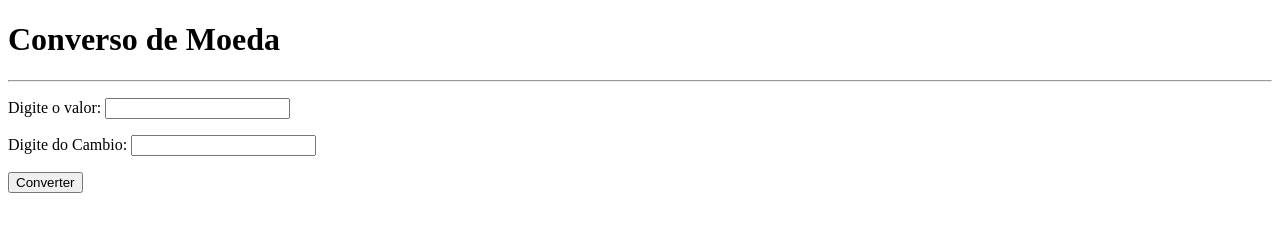
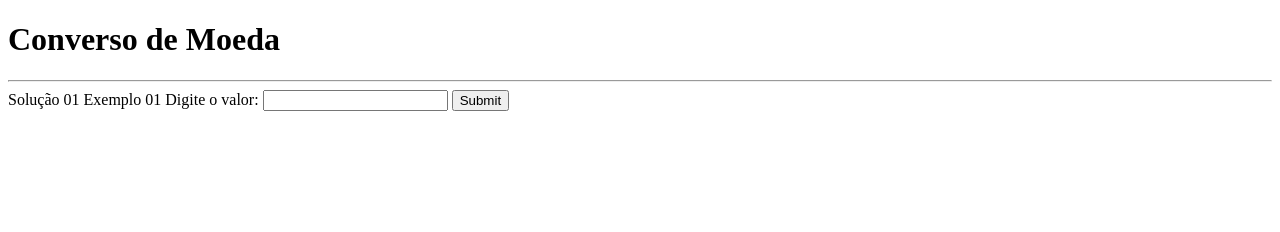
Before and after one commit to R0drigo-Pedroso/Aulas-js, a plain HTML site: page exercicios/03-converso-de-moedaCorrigido.html in a window 1280 px wide. Drawn offline with Linux system fonts and the light colour scheme.

Commit message:
atualizaçao

```diff
--- a/exercicios/03-converso-de-moedaCorrigido.html
+++ b/exercicios/03-converso-de-moedaCorrigido.html
@@ -12,23 +12,23 @@
     <h1>Converso de Moeda</h1>
     <hr>
 
-    <form action="">
+    <!-- <form action="">     -->
         <!--Campo para Digitar o valor-->
-        <p>
+        <!-- <p>
             <label for="valor" id="numbers">Digite o valor: </label>
             <input type="number" id="valor" step="0.01" required>
-        </p>
+        </p> -->
 
             <!--Campo para digitar Cambio-->
-        <p>
+        <!-- <p>
             <label for="valorCambio">Digite do Cambio: </label>
             <input type="number" id="valorCambio" step="0.01" required   >
         </p>
 
         <input type="submit" value="Converter" id="converter" step="0.01" required>
-    </form>
+    </form> -->
 
-    <h2 id="resultado"></h2>
+    <!-- <h2 id="resultado"></h2> -->
 
         <!-- Solução 02
         Campo para Digitar o valor
@@ -48,15 +48,15 @@
         <h2 id="resultado"></h2>
             -->
 
-        <!-- Solução 01
+         Solução 01
         Exemplo 01
         <label for="valorDolar" id="numbers">Digite o valor: </label>
         <input type="number" id="valorDolar" required>
 
-        <input type="submit" id="converter" onclick="converterDolar()">  onClick - é a função
+        <input type="submit" id="converter" onclick="converterDolar()">  <!--onClick - é a função-->
 
         <h2 id="resultado"></h2>
-        -->
+
 
         <script src="js/03-conversomoedaCorrigido.js"></script>
 </body>
```
Also changed, not shown: exercicios/js/03-conversomoedaCorrigido.js (+4 -4 lines).
